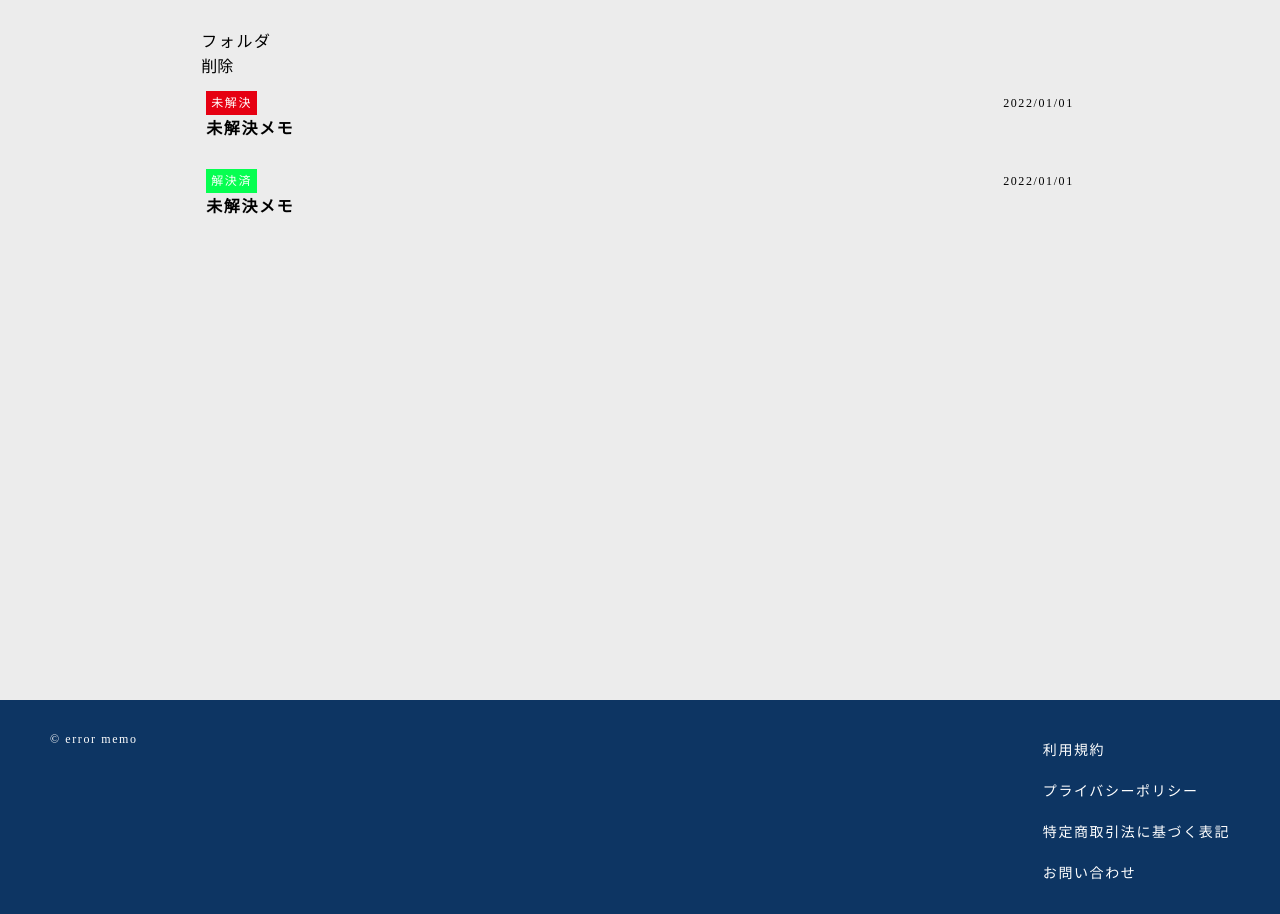
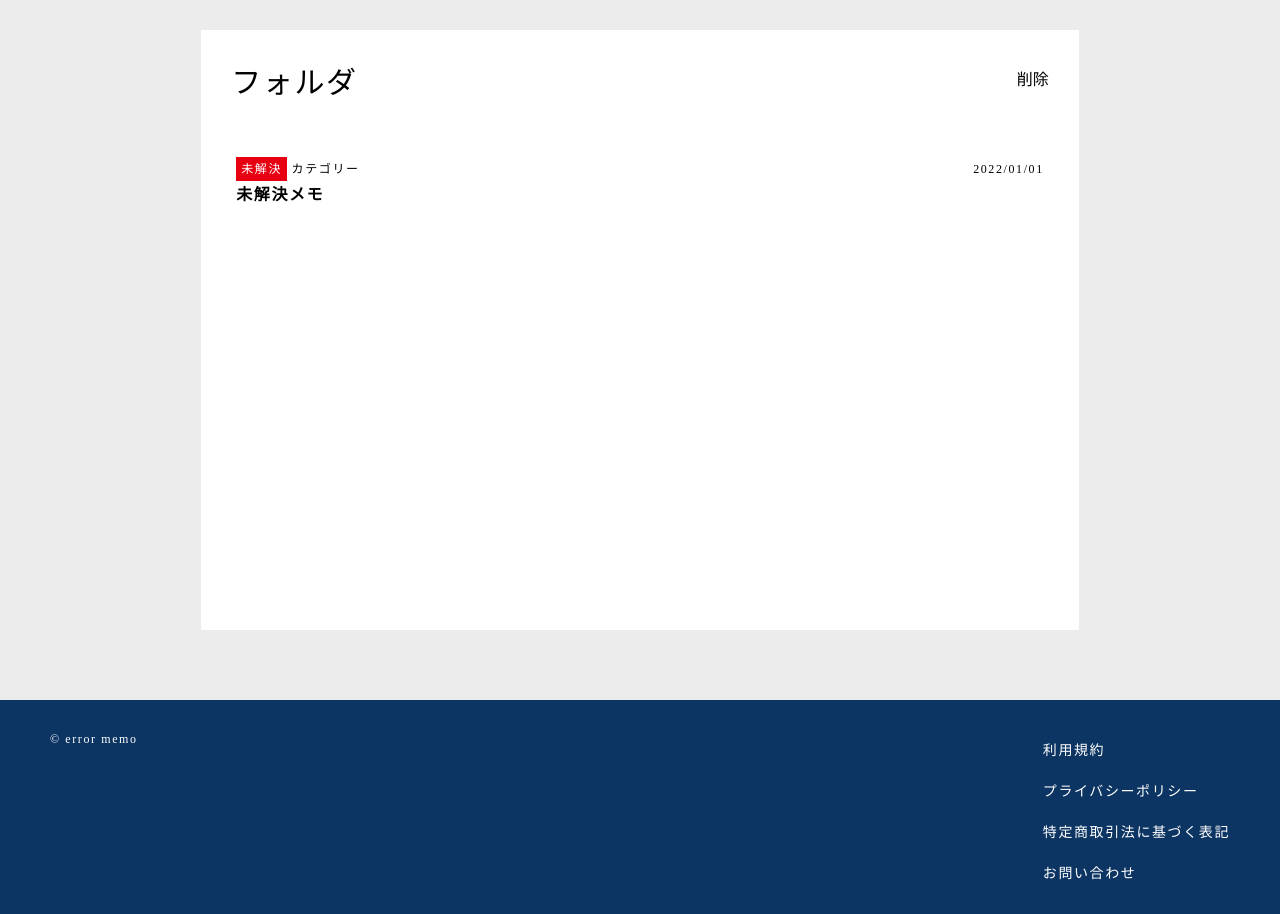
Before and after one commit to nodoguro68/error_memo, a PHP site: page /folder.php in a window 1280 px wide. Shown: the part 120-1034 px from the top of the page. Run offline with PHP 8.4, Linux system fonts and the light colour scheme; style sheets or scripts are compiled from the project's sources; some libraries are stand-ins or nearby versions.

Commit message:
folderからcontentsにクラス名を変更

```diff
--- a/app/folder.php
+++ b/app/folder.php
@@ -7,36 +7,34 @@ include '../template/header.php';
 
 <main class="main">
     <div class="container">
-        <section class="folder">
-            <div class="folder__header">
-                <h2 class="folder__title">フォルダ</h2>
-                <button type="button" class="folder__delete-btn">削除</button>
+        <div class="contents">
+            <div class="contents__head">
+                <h2 class="contents__title">フォルダ</h2>
+                <button type="button" class="contents__delete-btn">削除</button>
             </div>
-            <div class="folder__body">
+            <div class="contents__body">
                 <ul class="memo-list">
                     <ul class="memo-list">
                         <li class="memo-list__item">
                             <a href="memo_form.php?memo_id=" class="memo-list__link">
                                 <div class="memo-list__head">
                                     <span class="memo-list__label memo-list__label--unsolved">未解決</span>
+                                    <span class="memo-list__category">カテゴリー</span>
                                     <span class="memo-list__date">2022/01/01</span>
                                 </div>
-                                <span class="memo-list__title">未解決メモ</span>
+                                <div class="memo-list__body">
+                                    <span class="memo-list__title">未解決メモ</span>
+                                </div>
+                                <div class="memo-list__foot">
+
+                                </div>
                             </a>
                         </li>
-                        <li class="memo-list__item">
-                            <a href="memo_form.php?memo_id=" class="memo-list__link">
-                                <div class="memo-list__head">
-                                    <span class="memo-list__label memo-list__label--solved">解決済</span>
-                                    <span class="memo-list__date">2022/01/01</span>
-                                </div>
-                                <span class="memo-list__title">未解決メモ</span>
-                            </a>
-                        </li>
+
                     </ul>
                 </ul>
             </div>
-        </section>
+        </div>
 
     </div>
 
```
